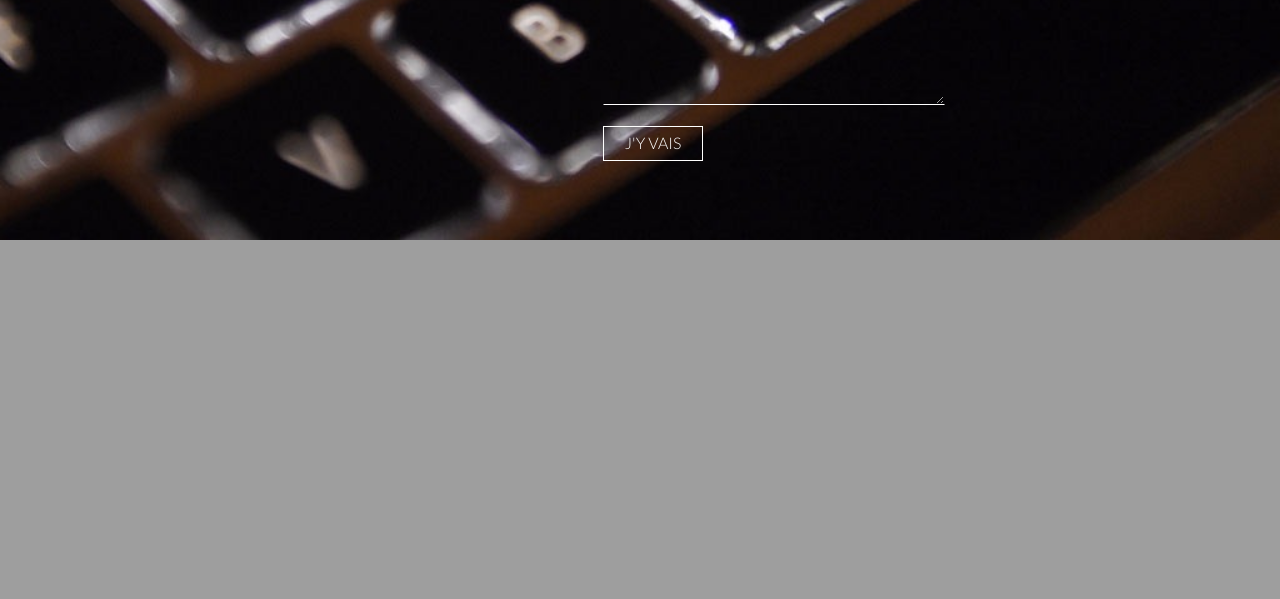
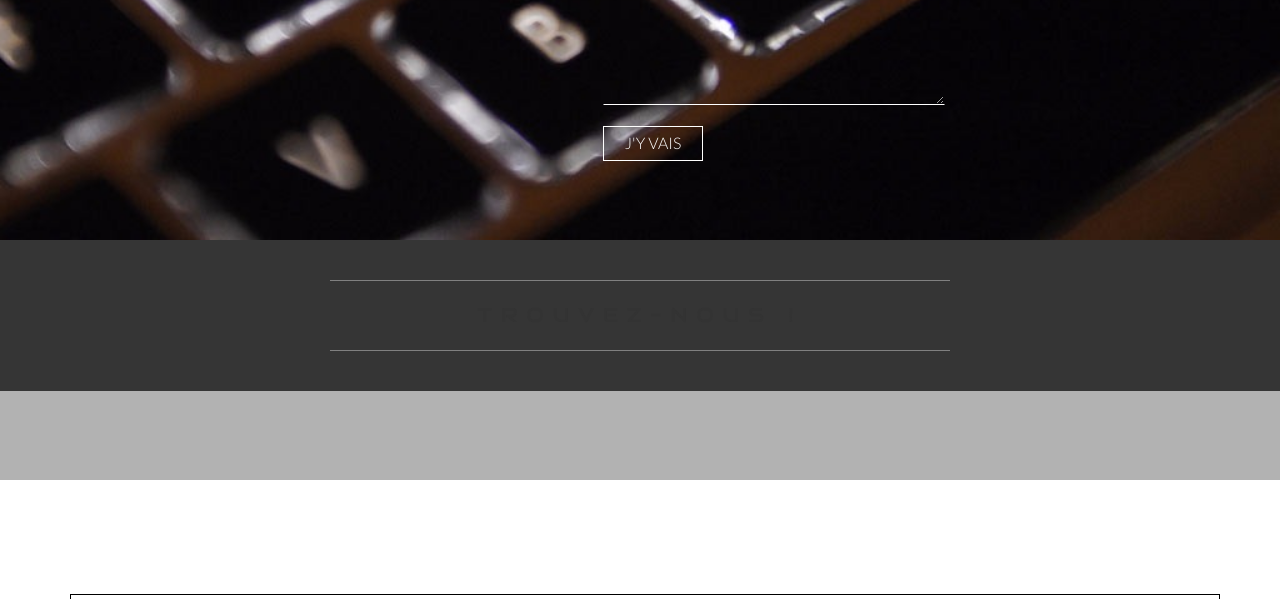
Before and after one commit to solenehuault/hackathon-Rennes, a PHP site: page / in a window 1280 px wide. Shown: the part 2160-2759 px from the top of the page. Before the commit the page ends 2400 px from the top, so only its background shows below. Run offline with PHP 8.4, Linux system fonts and the light colour scheme; some libraries are stand-ins or nearby versions; grey boxes are pictures that could not be loaded.

Commit message:
4eme page Lieu fait par moitié Jaune

```diff
--- a/css/main.css
+++ b/css/main.css
@@ -990,3 +990,95 @@ a:hover {
     letter-spacing: 0.45em;
     text-transform: uppercase;
 }
+
+
+-/* CSS DE LA 4EME PAGE*/
+.six-wrap {
+   height: 100%;
+   width: 100vw;
+   background: #ffffff  url("../img/4pgbg.jpg") no-repeat fixed;
+   background-size: cover;
+   background-position: 50% 50%;
+}
+
+.seven-div {
+   display: table;
+   height: 30vh;
+   width: 100vw;
+   background-color: rgba(0, 0, 0, 0.3);
+}
+
+
+.eight-div {
+   display: table;
+   height: 70vh;
+   width: 100vw;
+   background-color: transparent;
+}
+
+.mod {
+background-color: rgba(0, 0, 0, 0.7)!important;
+margin-top: 5%;
+text-align: center;
+color: #A27232 ;
+font-size: 1em;
+font-family: 'Audiowide', cursive!important;
+}
+.adptmap {
+ margin-top: 10%;
+}
+
+/* ##################################################################### */
+
+
+/* ############################   TABLETS   ############################ */
+
+
+/* ##################################################################### */
+
+
+/* Small devices (tablets, 768px and up) */
+
+@media (min-width: 768px) {
+ .adptmap{
+   height: 600px;
+   width: 720px;
+
+
+ }
+}
+
+
+/* ##################################################################### */
+
+
+/* ############################   DESKTOPS   ########################### */
+
+
+/* ##################################################################### */
+
+
+/* Medium devices (desktops, 992px and up) */
+
+@media (min-width: 992px) {}
+
+
+/* ##################################################################### */
+
+
+/* ########################   LARGE DESKTOPS   ######################### */
+
+
+/* ##################################################################### */
+
+
+/* Large devices (large desktops, 1200px and up) */
+
+@media (min-width: 1200px) {
+ .adptmap{
+   height: 600px;
+   width: 1150px;
+
+
+ }
+}
--- a/index.html
+++ b/index.html
@@ -111,6 +111,50 @@
         </div>
     </div>
 
+<!---------4EME PAGE -------------------->
+
+   <div class="six-wrap">
+       <div class="seven-div">
+           <p class="body-text">
+               <span class="line-separator"></span> Trouvez-nous !
+               <span class="line-separator"></span>
+           </p>
+       </div>
+
+       <div class="eight-div">
+         <div class="container">
+           <div class="row">
+
+             <section>
+
+                   <div class="container">
+                       <div class="row">
+                           <div class="col-xs-12 col-sm-12 col-md-12 col-lg-12" >
+                               <iframe class="adptmap" src="https://www.google.com/maps/embed?pb=!1m18!1m12!1m3!1d2664.907968679869!2d-1.685950984352548!3d48.09271807921983!2m3!1f0!2f0!3f0!3m2!1i1024!2i768!4f13.1!3m3!1m2!1s0x480edfc3577854ef%3A0x8bb7f86bfc5c66c7!2s23+Rue+d&#39;Aiguillon%2C+35200+Rennes!5e0!3m2!1sfr!2sfr!4v1475576043645"
+                                   width="300" height="550" frameborder="0" style="border: 1px solid black" allowfullscreen></iframe>
+
+                           </div>
+                           <div class="col-xs-12 col-sm-12 col-md-12 col-lg-12 mod">
+                               <br>
+
+
+                               <h4>HACKATHON</h4>
+                               <h4>23 rue d'Aiguillon</h4>
+                               <h4>35200, Rennes</h4>
+                               <br>
+                           </div>
+                       </div>
+                   </div>
+               </section>
+
+</div>
+</div>
+
+       </div>
+   </div>
+
+
+
     <a href="#" id="back-to-top" title="Back to top">&uarr;</a>
 
 
```
